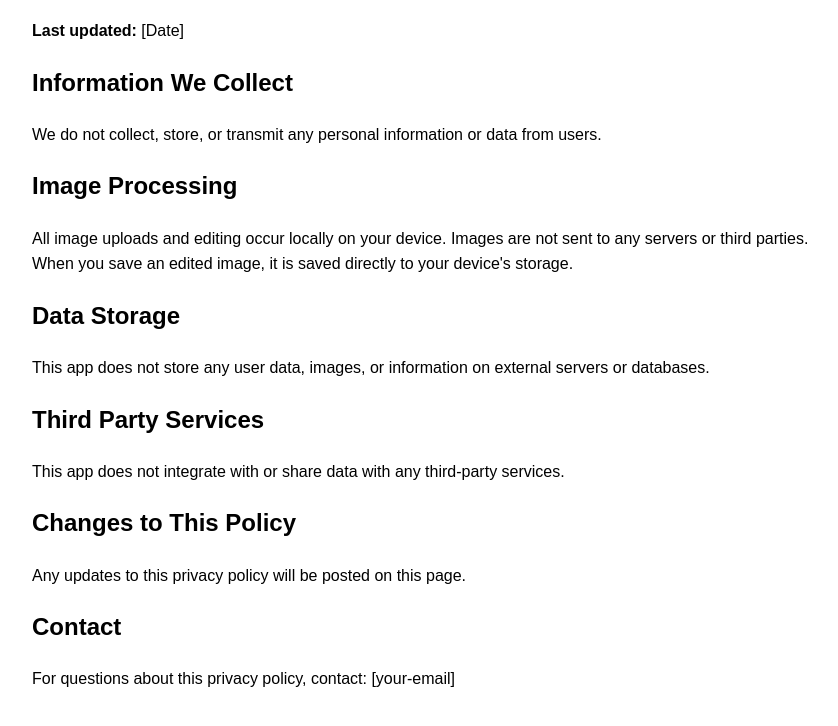
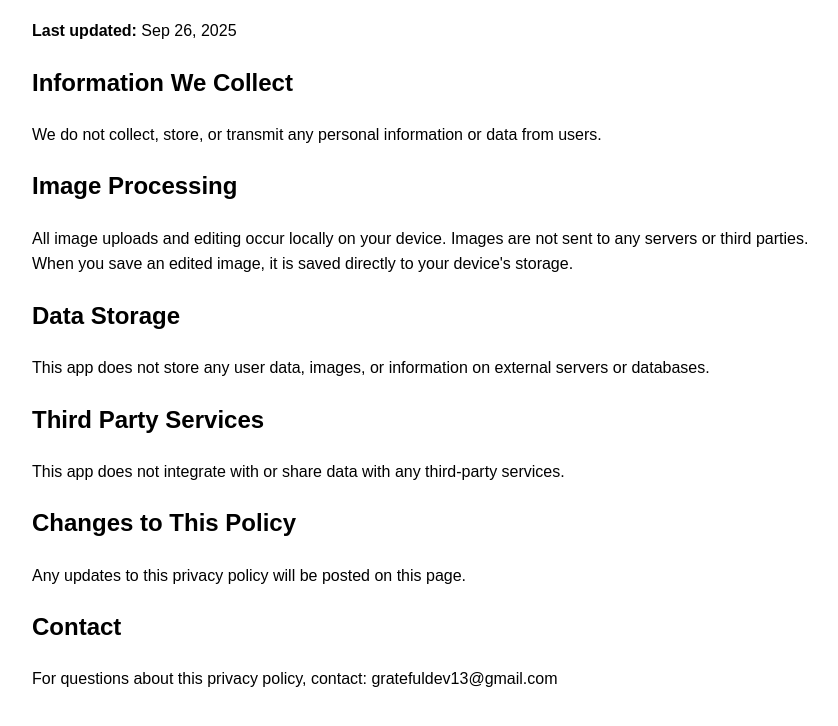
Before and after one commit to fractalscape13/syf-privacy-policy, a plain HTML site: page index.html in a window 1280 px wide. Shown: the part 136-862 px from the top of the page, without its empty margins (208-1046 px from the left). Drawn offline with Linux system fonts and the light colour scheme.

Commit message:
edit details

```diff
--- a/index.html
+++ b/index.html
@@ -1,14 +1,14 @@
 <!DOCTYPE html>
 <html>
 <head>
-    <title>Privacy Policy - [Your App Name]</title>
+    <title>Privacy Policy - Stealie Your Face</title>
     <meta charset="utf-8">
     <meta name="viewport" content="width=device-width, initial-scale=1">
     <style>body{font-family:Arial,sans-serif;max-width:800px;margin:40px auto;padding:20px;line-height:1.6}</style>
 </head>
 <body>
     <h1>Privacy Policy</h1>
-    <p><strong>Last updated:</strong> [Date]</p>
+    <p><strong>Last updated:</strong> Sep 26, 2025</p>
 
     <h2>Information We Collect</h2>
     <p>We do not collect, store, or transmit any personal information or data from users.</p>
@@ -26,6 +26,6 @@
     <p>Any updates to this privacy policy will be posted on this page.</p>
 
     <h2>Contact</h2>
-    <p>For questions about this privacy policy, contact: [your-email]</p>
+    <p>For questions about this privacy policy, contact: gratefuldev13@gmail.com</p>
 </body>
 </html>
```
